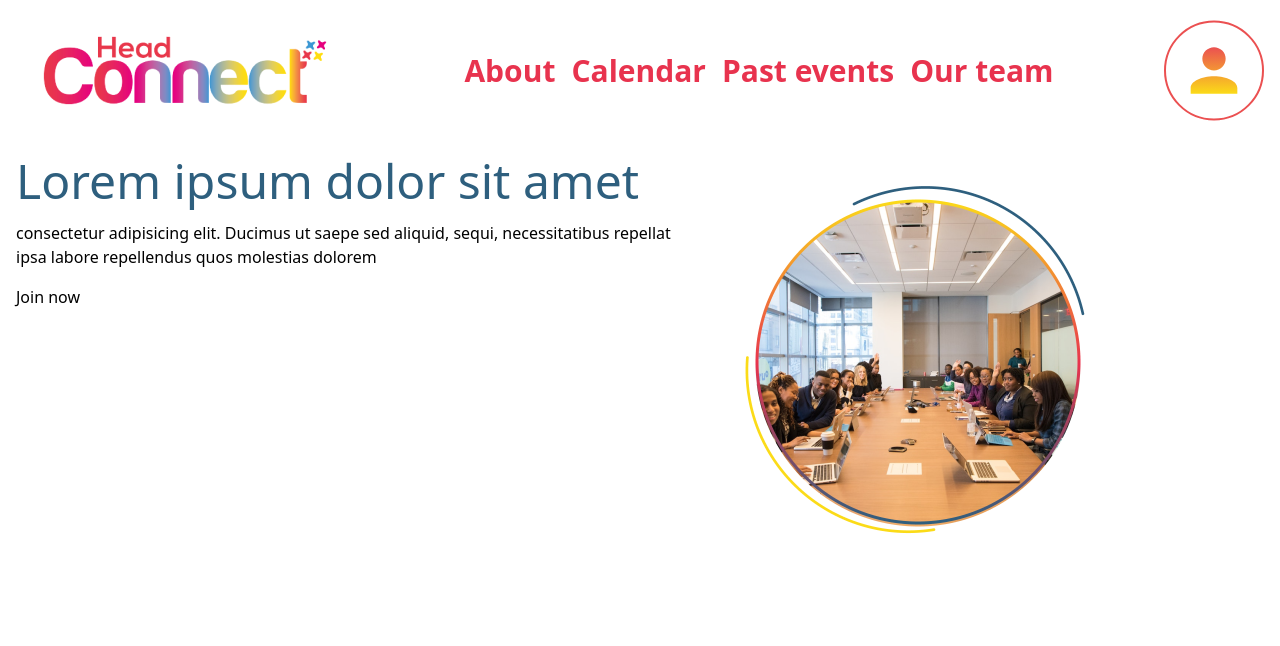
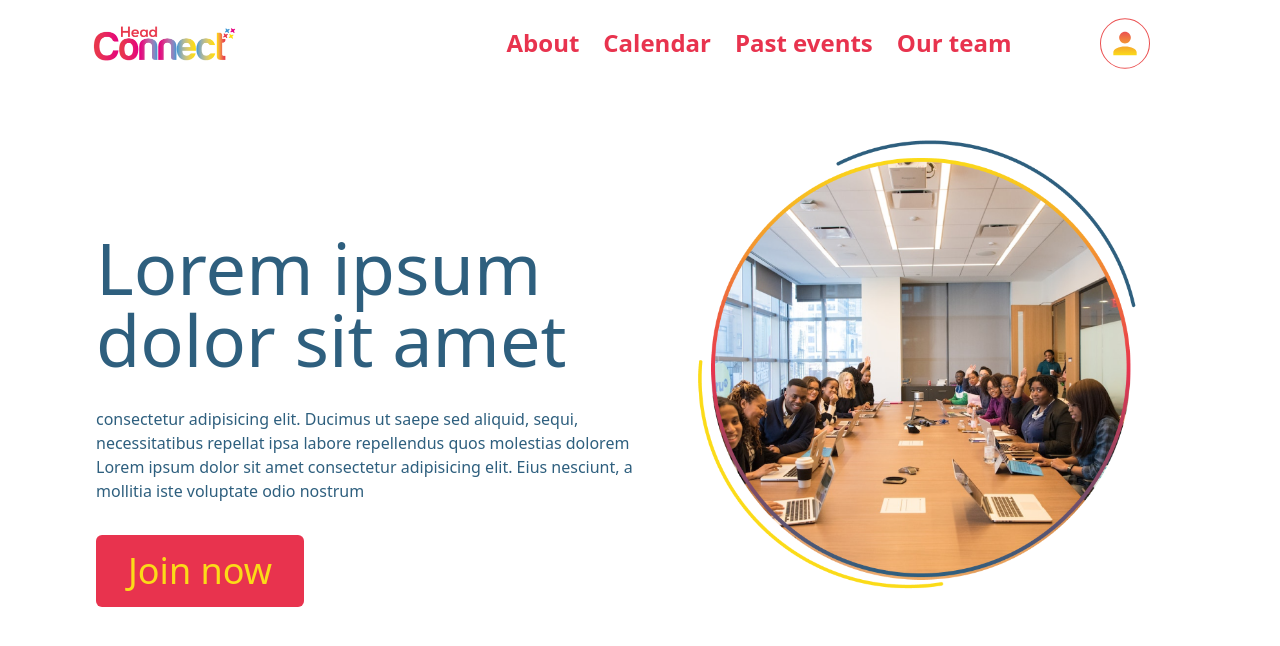
Before and after one commit to Headcorp/HEAD-CONNECT, a Next.js app: page / in a window 1280 px wide. Shown: the top 646 px of the page. Built offline with nearby package versions, Linux system fonts and the light colour scheme.

Commit message:
fix banner

```diff
--- a/components/Banner.tsx
+++ b/components/Banner.tsx
@@ -1,13 +1,13 @@
 export function Banner () {
     return (
         <div className="flex justify-evenly p-4 mx-auto">
-            <div className="space-y-4">
-                <h1 className="text-5xl text-darkBlue">Lorem ipsum dolor sit amet</h1>
-                <p>consectetur adipisicing elit. Ducimus ut saepe sed aliquid, sequi, necessitatibus repellat ipsa labore repellendus quos molestias dolorem</p>
-                <button>Join now</button>
+            <div className="ml-20 mt-32 space-y-8 w-4/6">
+                <h1 className="text-7xl text-darkBlue">Lorem ipsum dolor sit amet</h1>
+                <p className="text-darkBlue text-md">consectetur adipisicing elit. Ducimus ut saepe sed aliquid, sequi, necessitatibus repellat ipsa labore repellendus quos molestias dolorem Lorem ipsum dolor sit amet consectetur adipisicing elit. Eius nesciunt, a mollitia iste voluptate odio nostrum</p>
+                <button className="text-yellow px-8 py-4 bg-pink text-4xl rounded-md">Join now</button>
             </div>
-            <div className="">
-                <img src="../images/cercle.png" alt="image en tête" className="w-3/4" />
+            <div className="mr-20">
+                <img src="../images/cercle.png" alt="image en tête" className="" />
             </div>
         </div>
     );
--- a/components/Navbar.tsx
+++ b/components/Navbar.tsx
@@ -1,17 +1,17 @@
-export function Navbar () {
+export function Navbar() {
   return (
-        <div className="flex justify-between items-center p-4">
+    <div className="w-[90%] mx-auto flex justify-between items-center p-4">
       <a href="">
-          <img src="../images/logo.png" alt="logo" className="" />
+        <img src="../images/logo.png" alt="logo" className="w-1/2" />
       </a>
-        <div className="flex space-x-4 text-3xl font-semibold text-pink">
+      <div className="flex space-x-6 text-2xl font-semibold text-pink">
         <a href="" className="hover:underline">About</a>
         <a href="" className="hover:underline">Calendar</a>
         <a href="" className="hover:underline">Past events</a>
         <a href="" className="hover:underline">Our team</a>
       </div>
       <a href="" className="">
-          <img src="../login.svg" alt="" />
+        <img src="../login.svg" alt="" className="w-1/2" />
       </a>
     </div>
   );
```
Lines whose indentation alone changed are shown as unchanged.
